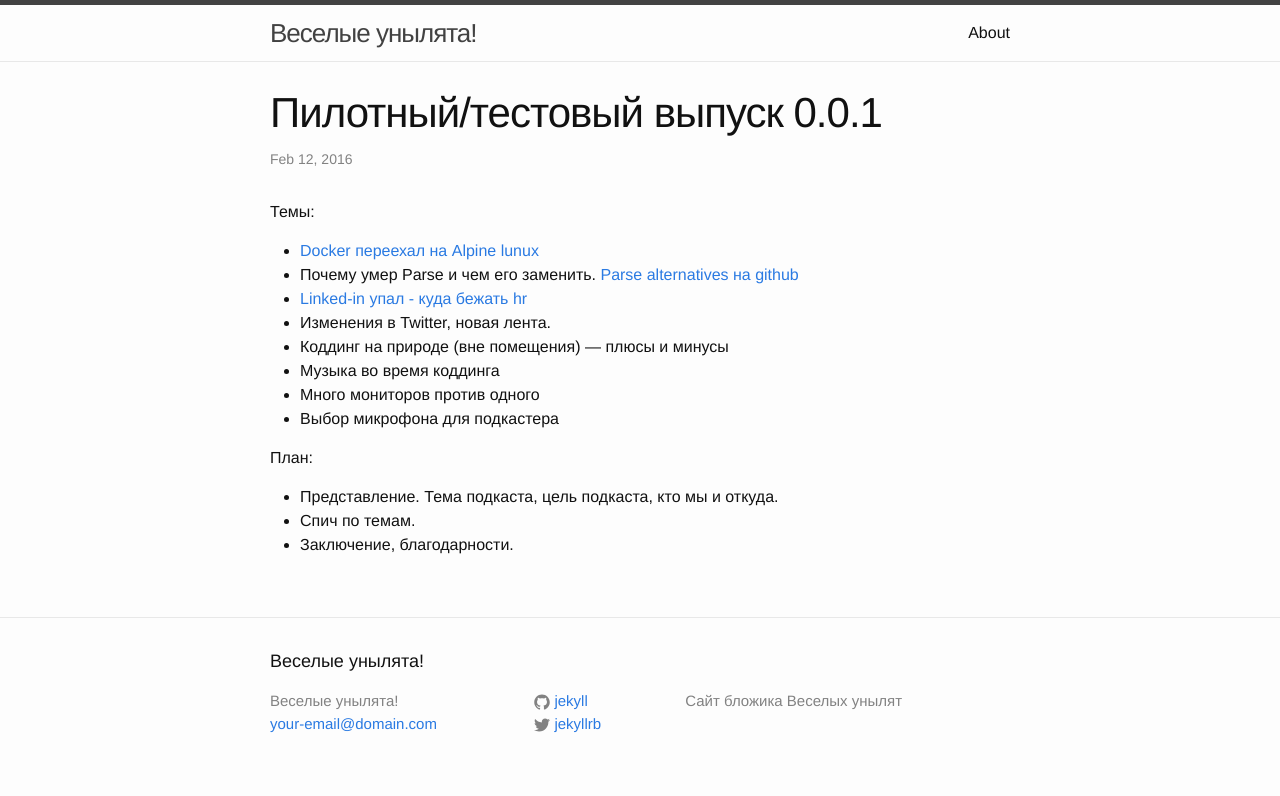
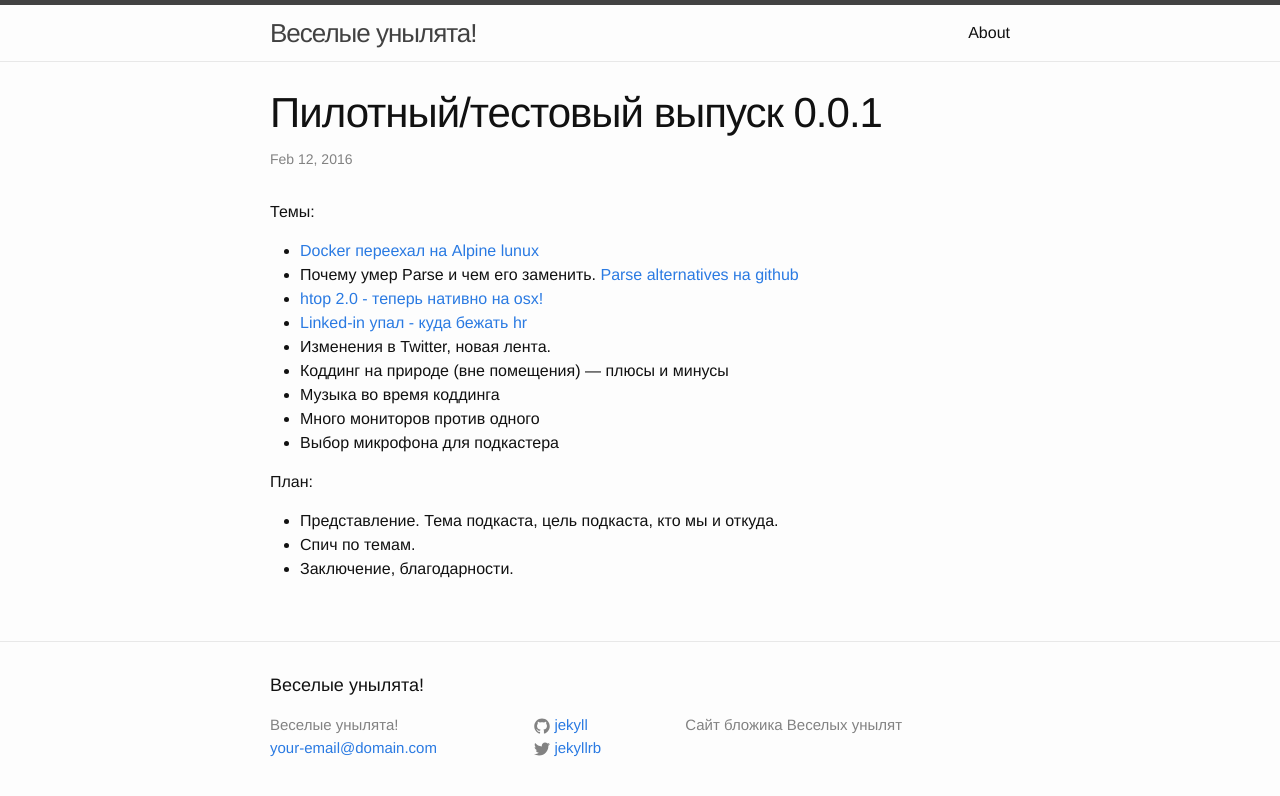
Before and after one commit to unylyata/unylyata.github.io, a Jekyll site: the page built from _posts/2016-02-12-podcast-0.0.1.markdown, in a window 1280 px wide. Shown: the top 796 px of the page. Built offline with Jekyll 4.4.1, drawn with Linux system fonts in a browser that asks for light colours.

Commit message:
Update 2016-02-12-podcast-0.0.1.markdown

```diff
--- a/_posts/2016-02-12-podcast-0.0.1.markdown
+++ b/_posts/2016-02-12-podcast-0.0.1.markdown
@@ -10,6 +10,7 @@ categories: podcast
 - [Docker переехал на Alpine lunux](https://www.brianchristner.io/docker-is-moving-to-alpine-linux)
 - Почему умер Parse и чем его заменить.
   [Parse alternatives на github](https://github.com/relatedcode/ParseAlternatives)
+- [htop 2.0 - теперь нативно на osx!](http://hisham.hm/htop/)
 - [Linked-in упал - куда бежать hr](http://utmagazine.ru/posts/17396-socset-linkedin-obvalilas-na-43-mozhno-li-pristupat-k-pokupkam)
 - Изменения в Twitter, новая лента.
 - Коддинг на природе (вне помещения) — плюсы и минусы
```
